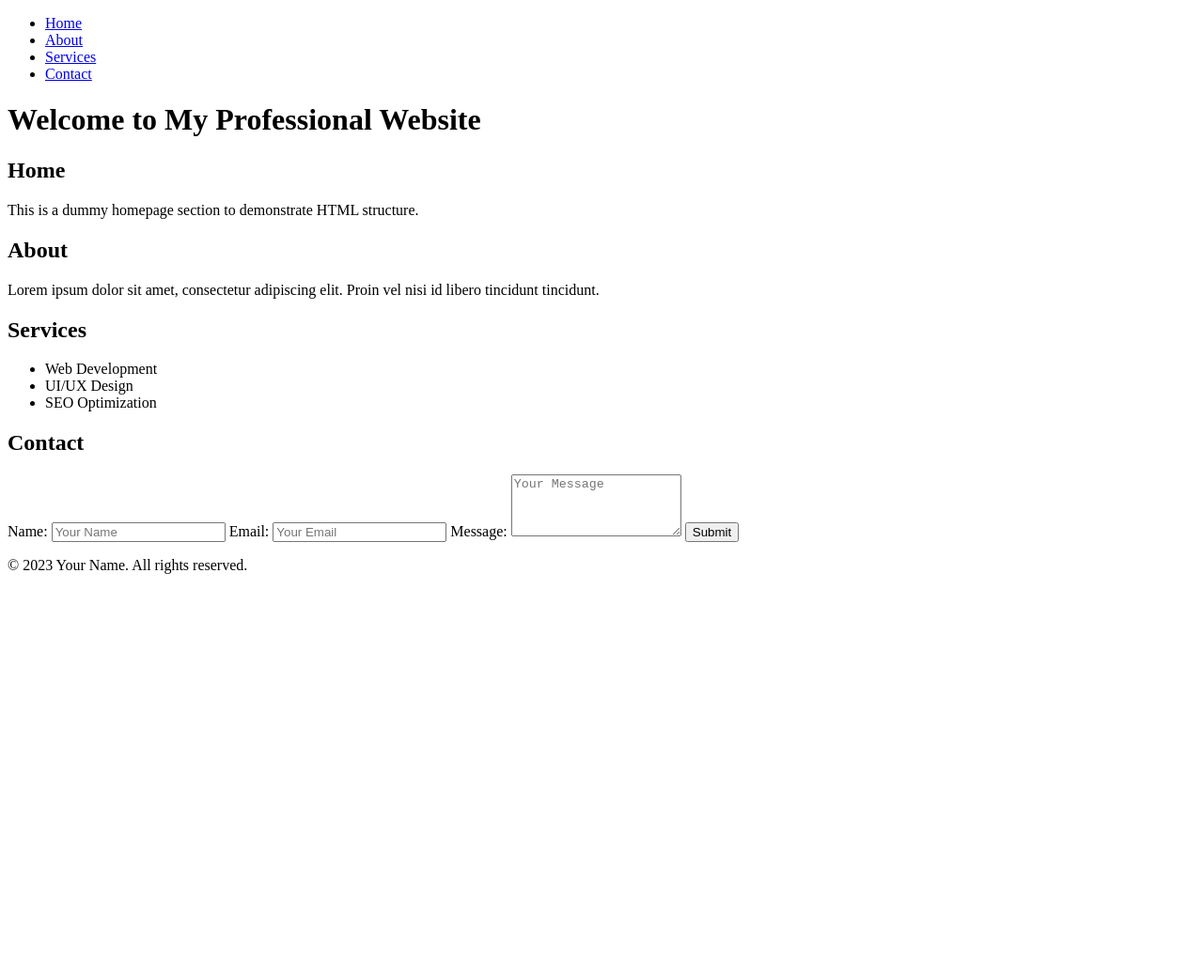
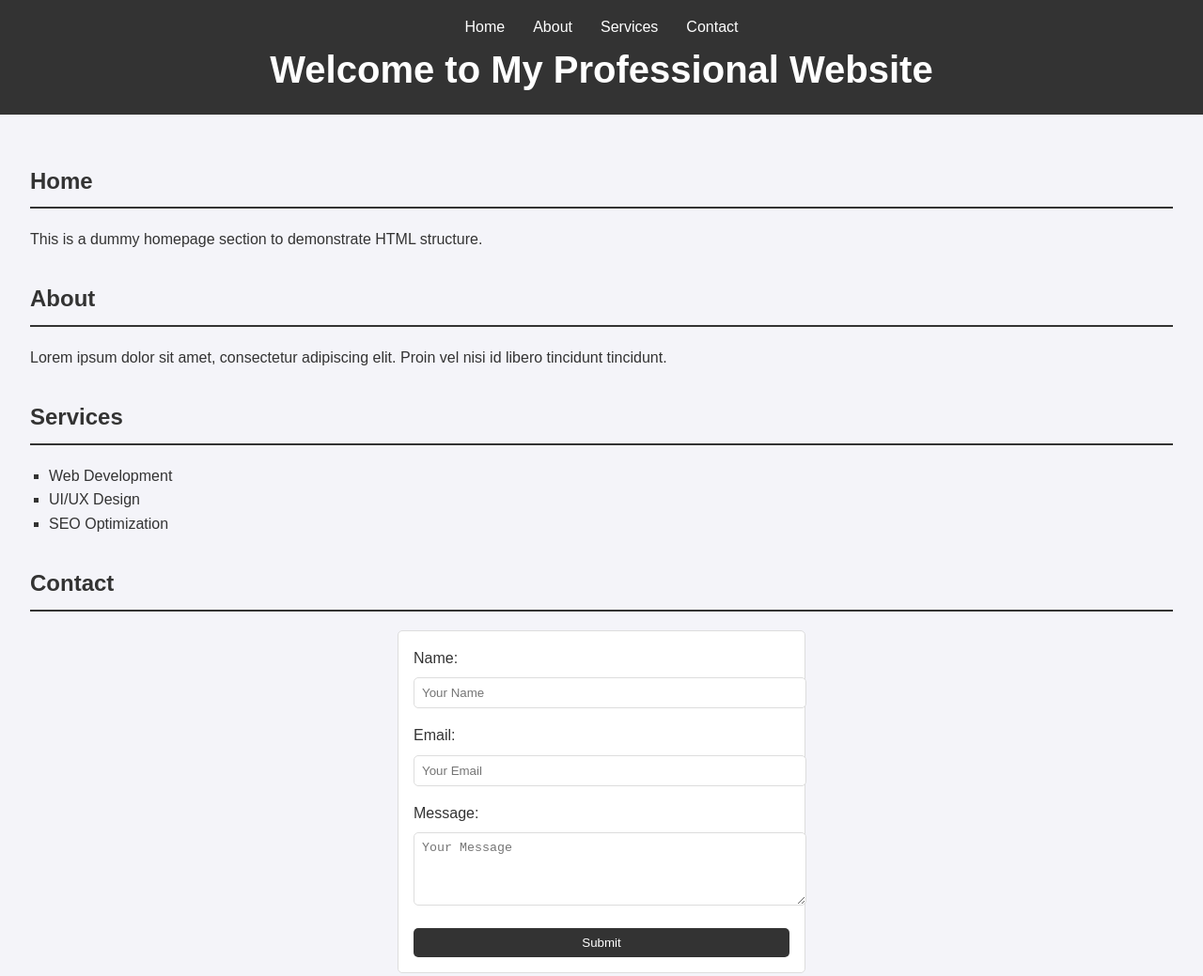
Before and after one commit to khaled1234dlskvj/Demo, a plain HTML site: page index.html in a window 1280 px wide. Shown: the top 1039 px of the page at 94% size. Before the commit the page ends 800 px from the top, so only its background shows below. Drawn offline with Linux system fonts and the light colour scheme.

Commit message:
By AI v2

```diff
--- a/index.html
+++ b/index.html
@@ -7,59 +7,58 @@
     <meta name="keywords" content="HTML, CSS, JavaScript, Web Development">
     <meta name="author" content="Your Name">
     <title>Professional HTML Example</title>
-    <link rel="stylesheet" href="styles.css"> <!-- Link to external CSS -->
 </head>
-<body>
-    <header>
+<body style="font-family: Arial, sans-serif; margin: 0; padding: 0; line-height: 1.6; background-color: #f4f4f9; color: #333;">
+    <header style="background: #333; color: #fff; padding: 1rem 0; text-align: center;">
         <nav>
-            <ul>
-                <li><a href="#home">Home</a></li>
-                <li><a href="#about">About</a></li>
-                <li><a href="#services">Services</a></li>
-                <li><a href="#contact">Contact</a></li>
+            <ul style="list-style: none; padding: 0; margin: 0; display: flex; justify-content: center;">
+                <li style="margin: 0 15px;"><a href="#home" style="color: #fff; text-decoration: none;">Home</a></li>
+                <li style="margin: 0 15px;"><a href="#about" style="color: #fff; text-decoration: none;">About</a></li>
+                <li style="margin: 0 15px;"><a href="#services" style="color: #fff; text-decoration: none;">Services</a></li>
+                <li style="margin: 0 15px;"><a href="#contact" style="color: #fff; text-decoration: none;">Contact</a></li>
             </ul>
         </nav>
-        <h1>Welcome to My Professional Website</h1>
+        <h1 style="margin: 0; font-size: 2.5rem;">Welcome to My Professional Website</h1>
     </header>
 
-    <main>
-        <section id="home">
-            <h2>Home</h2>
+    <main style="padding: 2rem;">
+        <section id="home" style="margin-bottom: 2rem;">
+            <h2 style="color: #333; border-bottom: 2px solid #333; padding-bottom: 0.5rem;">Home</h2>
             <p>This is a dummy homepage section to demonstrate HTML structure.</p>
         </section>
 
-        <section id="about">
-            <h2>About</h2>
+        <section id="about" style="margin-bottom: 2rem;">
+            <h2 style="color: #333; border-bottom: 2px solid #333; padding-bottom: 0.5rem;">About</h2>
             <p>Lorem ipsum dolor sit amet, consectetur adipiscing elit. Proin vel nisi id libero tincidunt tincidunt.</p>
         </section>
 
-        <section id="services">
-            <h2>Services</h2>
-            <ul>
+        <section id="services" style="margin-bottom: 2rem;">
+            <h2 style="color: #333; border-bottom: 2px solid #333; padding-bottom: 0.5rem;">Services</h2>
+            <ul style="list-style: square; padding-left: 20px;">
                 <li>Web Development</li>
                 <li>UI/UX Design</li>
                 <li>SEO Optimization</li>
             </ul>
         </section>
 
-        <section id="contact">
-            <h2>Contact</h2>
-            <form>
-                <label for="name">Name:</label>
-                <input type="text" id="name" name="name" placeholder="Your Name" required>
+        <section id="contact" style="margin-bottom: 2rem;">
+            <h2 style="color: #333; border-bottom: 2px solid #333; padding-bottom: 0.5rem;">Contact</h2>
+            <form style="max-width: 400px; margin: 0 auto; background: #fff; padding: 1rem; border: 1px solid #ddd; border-radius: 5px;">
+                <label for="name" style="display: block; margin-bottom: 0.5rem;">Name:</label>
+                <input type="text" id="name" name="name" placeholder="Your Name" required style="width: 100%; padding: 0.5rem; margin-bottom: 1rem; border: 1px solid #ddd; border-radius: 5px;">
 
-                <label for="email">Email:</label>
-                <input type="email" id="email" name="email" placeholder="Your Email" required>
+                <label for="email" style="display: block; margin-bottom: 0.5rem;">Email:</label>
+                <input type="email" id="email" name="email" placeholder="Your Email" required style="width: 100%; padding: 0.5rem; margin-bottom: 1rem; border: 1px solid #ddd; border-radius: 5px;">
 
-                <label for="message">Message:</label>
-                <textarea id="message" name="message" placeholder="Your Message" rows="4" required></textarea>
+                <label for="message" style="display: block; margin-bottom: 0.5rem;">Message:</label>
+                <textarea id="message" name="message" placeholder="Your Message" rows="4" required style="width: 100%; padding: 0.5rem; margin-bottom: 1rem; border: 1px solid #ddd; border-radius: 5px;"></textarea>
 
-                <button type="submit">Submit</button>
+                <button type="submit" style="display: block; width: 100%; padding: 0.5rem; background: #333; color: #fff; border: none; border-radius: 5px; cursor: pointer;">Submit</button>
             </form>
         </section>
     </main>
 
-    <footer>
+    <footer style="background: #333; color: #fff; text-align: center; padding: 1rem 0;">
         <p>&copy; 2023 Your Name. All rights reserved.</p>
     </footer>
 </body>
```
